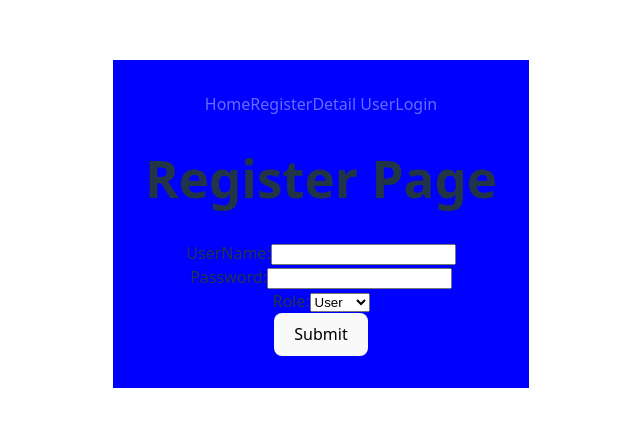
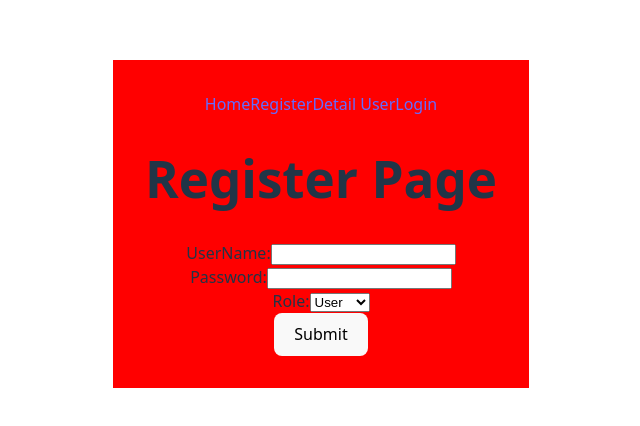
Before and after one commit to kirigayaxy/vue-dotnet, a Vue app in the folder vue3/projectvue/: page /register in a window 1280 px wide. Shown: the part 176-602 px from the top of the page, without its empty margins (319-959 px from the left). Built offline with nearby package versions, Linux system fonts and the light colour scheme.

Commit message:
VD-1 initial #comment first

```diff
--- a/vue3/projectvue/src/App.vue
+++ b/vue3/projectvue/src/App.vue
@@ -17,6 +17,6 @@ export default {
 
 <style>
 div {
-  background-color: blue;
+  background-color: red;
 }
 </style>
```
